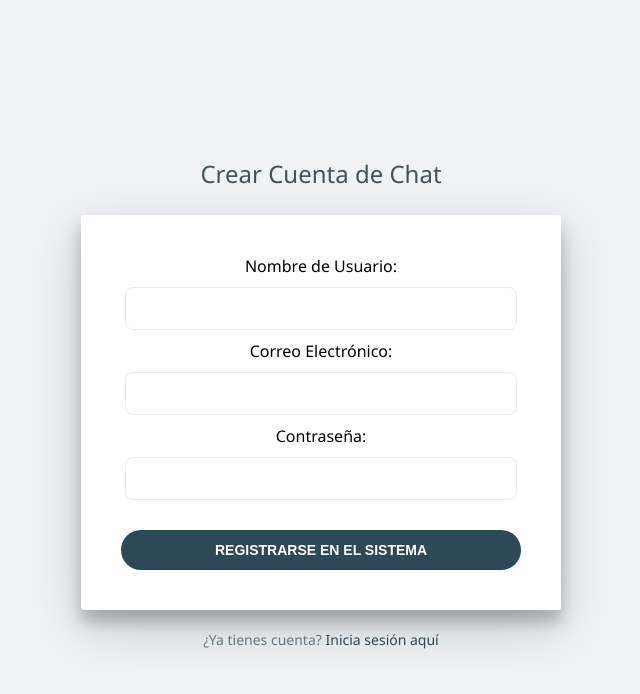
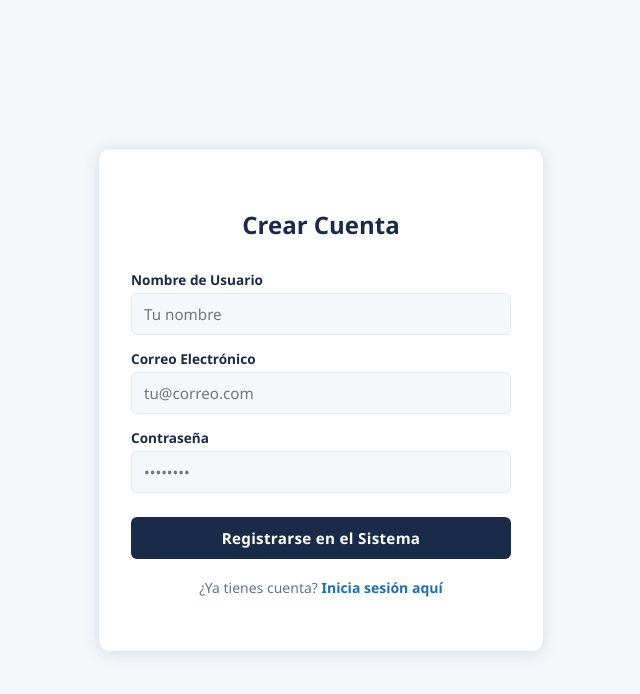
Before and after one commit to SheronDeShill/SSM_IngSoftware, an Angular app in the folder Frontend/: page /register in a window 1280 px wide. Shown: the top 694 px of the page, without its empty margins (319-959 px from the left). Built offline with nearby package versions, Linux system fonts and the light colour scheme.

Commit message:
actualizacion estilos
actualizacion estilos de login, register y admin-productos

```diff
--- a/Frontend/src/app/admin-productos/admin-productos.css
+++ b/Frontend/src/app/admin-productos/admin-productos.css
@@ -1,60 +1,138 @@
+/* === ADMIN-PRODUCTOS - Estilo consistente con Dashboard === */
+
 .admin-container {
-  padding: 20px;
-  max-width: 1000px;
+  min-height: 100vh;
+  background: #f4f8fb;
+  font-family: 'Segoe UI', Arial, sans-serif;
+}
+
+.admin-header {
+  display: flex;
+  justify-content: space-between;
+  align-items: center;
+  background: #1a2b4a;
+  color: white;
+  padding: 1rem 2rem;
+}
+
+.admin-header h2 {
+  margin: 0;
+  font-size: 1.5rem;
+  font-weight: 600;
+}
+
+.back-btn {
+  background: transparent;
+  color: white;
+  border: 1px solid rgba(255,255,255,0.4);
+  padding: 0.45rem 1rem;
+  border-radius: 6px;
+  cursor: pointer;
+  font-size: 0.9rem;
+  font-family: 'Segoe UI', Arial, sans-serif;
+  transition: background 0.2s;
+}
+
+.back-btn:hover {
+  background: rgba(255,255,255,0.12);
+}
+
+.admin-body {
+  padding: 2rem;
+  max-width: 1100px;
   margin: 0 auto;
 }
 
 .search-section {
   display: flex;
   gap: 10px;
-  margin-bottom: 20px;
+  margin-bottom: 1.5rem;
 }
 
 .search-input {
   flex: 1;
-  padding: 10px;
-  border: 1px solid #ccc;
-  border-radius: 4px;
-  font-size: 1rem;
+  padding: 10px 14px;
+  border: 1px solid #e2ebf3;
+  border-radius: 6px;
+  font-size: 0.95rem;
+  font-family: 'Segoe UI', Arial, sans-serif;
+  color: #1a2b4a;
+  background: white;
+  transition: border-color 0.2s ease, box-shadow 0.2s ease;
 }
 
-.btn-search {
-  padding: 10px 20px;
-  background-color: #007bff;
-  color: white;
-  border: none;
-  border-radius: 4px;
+.search-input:focus {
+  outline: none;
+  border-color: #1e6fab;
+  box-shadow: 0 0 0 3px rgba(30, 111, 171, 0.1);
+}
+
+.filter-select {
+  padding: 10px 14px;
+  border: 1px solid #e2ebf3;
+  border-radius: 6px;
+  background-color: white;
+  font-size: 0.95rem;
+  font-family: 'Segoe UI', Arial, sans-serif;
+  font-weight: 600;
+  color: #1a2b4a;
   cursor: pointer;
+  transition: border-color 0.2s ease;
+}
+
+.filter-select:focus {
+  outline: none;
+  border-color: #1e6fab;
 }
 
 .product-table {
   width: 100%;
   border-collapse: collapse;
-  margin-top: 10px;
-}
-
-.product-table th, .product-table td {
-  border: 1px solid #ddd;
-  padding: 12px;
-  text-align: left;
+  background: white;
+  border-radius: 12px;
+  overflow: hidden;
+  box-shadow: 0 2px 8px rgba(26, 43, 74, 0.08);
+  border: 1px solid #e2ebf3;
 }
 
 .product-table th {
-  background-color: #f4f4f4;
-  font-weight: bold;
+  background-color: #1a2b4a;
+  color: white;
+  padding: 13px 16px;
+  text-align: left;
+  font-size: 0.875rem;
+  font-weight: 600;
+  letter-spacing: 0.3px;
+}
+
+.product-table td {
+  padding: 12px 16px;
+  border-bottom: 1px solid #e2ebf3;
+  font-size: 0.92rem;
+  color: #1a2b4a;
+}
+
+.product-table tbody tr:last-child td {
+  border-bottom: none;
+}
+
+.product-table tbody tr:hover {
+  background-color: #f4f8fb;
+  transition: background 0.15s;
 }
 
 .empty-message {
   text-align: center;
-  color: #666;
+  color: #64748b;
   font-style: italic;
+  padding: 2rem !important;
 }
 
 .badge {
-  padding: 4px 8px;
+  padding: 4px 10px;
   border-radius: 12px;
-  font-size: 0.85em;
-  font-weight: bold;
+  font-size: 0.8rem;
+  font-weight: 600;
 }
 
 .badge-active {
@@ -66,18 +144,3 @@
   background-color: #f8d7da;
   color: #721c24;
 }
-
-.filter-select {
-  padding: 10px;
-  border: 1px solid #ccc;
-  border-radius: 4px;
-  background-color: white;
-  cursor: pointer;
-  font-weight: bold;
-  color: #1a2b4a;
-}
-
-.search-input:focus, .filter-select:focus {
-  outline: none;
-  border-color: #007bff;
-}
--- a/Frontend/src/app/admin-productos/admin-productos.html
+++ b/Frontend/src/app/admin-productos/admin-productos.html
@@ -1,5 +1,10 @@
 <div class="admin-container">
+
+  <header class="admin-header">
     <h2>Administración de Productos</h2>
+  </header>
+
+  <div class="admin-body">
 
     <div class="search-section">
       <select [(ngModel)]="criterioBusqueda" class="filter-select">
@@ -34,7 +39,7 @@
             <td>{{ producto.nombre }}</td>
             <td>{{ producto.categoria }}</td>
             <td>${{ producto.precio }}</td>
-          <td [ngStyle]="{'color': producto.stock <= producto.stock_minimo ? 'red' : 'black', 'font-weight': producto.stock <= producto.stock_minimo ? 'bold' : 'normal'}">
+            <td [ngStyle]="{'color': producto.stock <= producto.stock_minimo ? '#dc2626' : '#1a2b4a', 'font-weight': producto.stock <= producto.stock_minimo ? 'bold' : 'normal'}">
               {{ producto.stock }}
             </td>
             <td>{{ producto.stock_minimo }}</td>
@@ -46,4 +51,6 @@
         }
       </tbody>
     </table>
+
   </div>
+</div>
--- a/Frontend/src/app/admin-productos/admin-productos.ts
+++ b/Frontend/src/app/admin-productos/admin-productos.ts
@@ -29,7 +29,8 @@ export class AdminProductosComponent implements OnInit {
   cargarProductos(): void {
     this.productoService.obtenerProductos().subscribe({
       next: (datos) => {
-        this.productos = datos;
+
+        this.productos = datos.filter((producto: any) => producto.activo === 1);
         console.log('Productos cargados:', this.productos);
 
         this.cdr.detectChanges();
--- a/Frontend/src/app/login/login.css
+++ b/Frontend/src/app/login/login.css
@@ -1,76 +1,97 @@
-.login-container, .register-container {
+/* === LOGIN - Estilo consistente con Dashboard === */
+
+.login-container {
   display: flex;
   flex-direction: column;
   align-items: center;
   justify-content: center;
-  height: 100vh;
-  background-color: #f0f2f5; /* Gris claro de WhatsApp */
-  font-family: 'Segoe UI', Tahoma, Geneva, Verdana, sans-serif;
+  min-height: 100vh;
+  background: #f4f8fb;
+  font-family: 'Segoe UI', Arial, sans-serif;
 }
 
-/* La tarjeta blanca del formulario */
 form {
   background: white;
-  padding: 40px;
-  border-radius: 3px;
-  box-shadow: 0 17px 50px 0 rgba(11,20,26,.19), 0 12px 15px 0 rgba(11,20,26,.24);
+  padding: 2.5rem 2rem;
+  border-radius: 12px;
+  box-shadow: 0 2px 16px rgba(26, 43, 74, 0.12);
   width: 100%;
-  max-width: 400px;
+  max-width: 380px;
+  border: 1px solid #e2ebf3;
+}
+
+h2 {
+  color: #1a2b4a;
+  margin-bottom: 1.8rem;
+  font-size: 1.5rem;
+  font-weight: 600;
   text-align: center;
 }
 
-h2 {
-  color: #41525d;
-  margin-bottom: 25px;
-  font-weight: 300;
+label {
+  display: block;
+  text-align: left;
+  color: #1a2b4a;
+  font-size: 0.85rem;
+  font-weight: 600;
+  margin-bottom: 4px;
+  margin-top: 14px;
 }
 
-/* Estilo de los inputs */
 input {
-  width: 90%;
-  padding: 12px 15px;
-  margin: 10px 0;
-  border: 1px solid #e9edef;
-  border-radius: 8px;
-  background-color: #fff;
-  font-size: 15px;
+  width: 100%;
+  padding: 10px 12px;
+  border: 1px solid #e2ebf3;
+  border-radius: 6px;
+  background-color: #f4f8fb;
+  font-size: 0.95rem;
+  font-family: 'Segoe UI', Arial, sans-serif;
+  color: #1a2b4a;
   outline: none;
+  box-sizing: border-box;
+  transition: border-color 0.2s ease, box-shadow 0.2s ease;
 }
 
 input:focus {
-  border-color: #00a884; /* Verde al hacer click */
+  border-color: #1e6fab;
+  box-shadow: 0 0 0 3px rgba(30, 111, 171, 0.1);
+  background-color: white;
 }
 
-/* El botón verde característico */
-button {
+button[type="submit"] {
   width: 100%;
-  padding: 12px;
-  margin-top: 20px;
-  background-color: #008f6f;
+  padding: 11px;
+  margin-top: 1.5rem;
+  background-color: #1a2b4a;
   color: white;
   border: none;
-  border-radius: 24px;
+  border-radius: 6px;
   font-weight: 600;
-  font-size: 14px;
+  font-size: 0.95rem;
+  font-family: 'Segoe UI', Arial, sans-serif;
   cursor: pointer;
-  text-transform: uppercase;
-  transition: background 0.3s;
+  transition: background 0.2s ease, box-shadow 0.2s ease;
+  letter-spacing: 0.3px;
 }
 
-button:hover {
-  background-color: #008f6f;
-  box-shadow: 0 1px 1px 0 rgba(11,20,26,.06), 0 2px 5px 0 rgba(11,20,26,.2);
+button[type="submit"]:hover {
+  background-color: #1e3a6e;
+  box-shadow: 0 4px 12px rgba(26, 43, 74, 0.25);
 }
 
-/* Enlaces inferiores */
 p {
-  margin-top: 20px;
-  color: #667781;
-  font-size: 14px;
+  margin-top: 1.2rem;
+  color: #64748b;
+  font-size: 0.875rem;
+  text-align: center;
 }
 
 a {
-  color: #008f6f;
+  color: #1e6fab;
   text-decoration: none;
-  font-weight: 500;
+  font-weight: 600;
 }
+
+a:hover {
+  text-decoration: underline;
+}
--- a/Frontend/src/app/login/login.html
+++ b/Frontend/src/app/login/login.html
@@ -1,18 +1,19 @@
 <div class="login-container">
-  <h2>Iniciar Sesión</h2>
   <form (ngSubmit)="onLogin()">
+    <h2>Iniciar Sesión</h2>
+
     <div>
-      <label>Email:</label>
-      <input type="email" [(ngModel)]="credenciales.email" name="email" required>
+      <label>Email</label>
+      <input type="email" [(ngModel)]="credenciales.email" name="email" required placeholder="tu@correo.com">
     </div>
 
     <div>
-      <label>Contraseña:</label>
-      <input type="password" [(ngModel)]="credenciales.contrasena" name="contrasena" required>
+      <label>Contraseña</label>
+      <input type="password" [(ngModel)]="credenciales.contrasena" name="contrasena" required placeholder="••••••••">
     </div>
 
     <button type="submit">Entrar</button>
+
+    <p>¿No tienes cuenta? <a routerLink="/register">Regístrate aquí</a></p>
   </form>
-
-  <p>¿No tienes cuenta? <a routerLink="/register">Regístrate aquí</a></p>
 </div>
--- a/Frontend/src/app/register/register.css
+++ b/Frontend/src/app/register/register.css
@@ -1,76 +1,97 @@
-.login-container, .register-container {
+/* === REGISTER - Estilo consistente con Dashboard === */
+
+.register-container {
   display: flex;
   flex-direction: column;
   align-items: center;
   justify-content: center;
-  height: 100vh;
-  background-color: #f0f2f5; /* Gris claro de WhatsApp */
-  font-family: 'Segoe UI', Tahoma, Geneva, Verdana, sans-serif;
+  min-height: 100vh;
+  background: #f4f8fb;
+  font-family: 'Segoe UI', Arial, sans-serif;
 }
 
-/* La tarjeta blanca del formulario */
 form {
   background: white;
-  padding: 40px;
-  border-radius: 3px;
-  box-shadow: 0 17px 50px 0 rgba(11,20,26,.19), 0 12px 15px 0 rgba(11,20,26,.24);
+  padding: 2.5rem 2rem;
+  border-radius: 12px;
+  box-shadow: 0 2px 16px rgba(26, 43, 74, 0.12);
   width: 100%;
-  max-width: 400px;
+  max-width: 380px;
+  border: 1px solid #e2ebf3;
+}
+
+h2 {
+  color: #1a2b4a;
+  margin-bottom: 1.8rem;
+  font-size: 1.5rem;
+  font-weight: 600;
   text-align: center;
 }
 
-h2 {
-  color: #41525d;
-  margin-bottom: 25px;
-  font-weight: 300;
+label {
+  display: block;
+  text-align: left;
+  color: #1a2b4a;
+  font-size: 0.85rem;
+  font-weight: 600;
+  margin-bottom: 4px;
+  margin-top: 14px;
 }
 
-/* Estilo de los inputs */
 input {
-  width: 90%;
-  padding: 12px 15px;
-  margin: 10px 0;
-  border: 1px solid #e9edef;
-  border-radius: 8px;
-  background-color: #fff;
-  font-size: 15px;
+  width: 100%;
+  padding: 10px 12px;
+  border: 1px solid #e2ebf3;
+  border-radius: 6px;
+  background-color: #f4f8fb;
+  font-size: 0.95rem;
+  font-family: 'Segoe UI', Arial, sans-serif;
+  color: #1a2b4a;
   outline: none;
+  box-sizing: border-box;
+  transition: border-color 0.2s ease, box-shadow 0.2s ease;
 }
 
 input:focus {
-  border-color: #00a884; /* Verde al hacer click */
+  border-color: #1e6fab;
+  box-shadow: 0 0 0 3px rgba(30, 111, 171, 0.1);
+  background-color: white;
 }
 
-/* El botón verde característico */
-button {
+button[type="submit"] {
   width: 100%;
-  padding: 12px;
-  margin-top: 20px;
-  background-color: #2d4857;
+  padding: 11px;
+  margin-top: 1.5rem;
+  background-color: #1a2b4a;
   color: white;
   border: none;
-  border-radius: 24px;
+  border-radius: 6px;
   font-weight: 600;
-  font-size: 14px;
+  font-size: 0.95rem;
+  font-family: 'Segoe UI', Arial, sans-serif;
   cursor: pointer;
-  text-transform: uppercase;
-  transition: background 0.3s;
+  transition: background 0.2s ease, box-shadow 0.2s ease;
+  letter-spacing: 0.3px;
 }
 
-button:hover {
-  background-color: #2d4857;
-  box-shadow: 0 1px 1px 0 rgba(11,20,26,.06), 0 2px 5px 0 rgba(11,20,26,.2);
+button[type="submit"]:hover {
+  background-color: #1e3a6e;
+  box-shadow: 0 4px 12px rgba(26, 43, 74, 0.25);
 }
 
-/* Enlaces inferiores */
 p {
-  margin-top: 20px;
-  color: #667781;
-  font-size: 14px;
+  margin-top: 1.2rem;
+  color: #64748b;
+  font-size: 0.875rem;
+  text-align: center;
 }
 
 a {
-  color: #2d4857;
+  color: #1e6fab;
   text-decoration: none;
-  font-weight: 500;
+  font-weight: 600;
 }
+
+a:hover {
+  text-decoration: underline;
+}
--- a/Frontend/src/app/register/register.html
+++ b/Frontend/src/app/register/register.html
@@ -1,23 +1,24 @@
 <div class="register-container">
-  <h2>Crear Cuenta de Chat</h2>
   <form (ngSubmit)="onSubmit()">
+    <h2>Crear Cuenta</h2>
+
     <div>
-      <label>Nombre de Usuario:</label>
-      <input type="text" [(ngModel)]="nuevoUsuario.nombre_usuario" name="nombre_usuario" required>
+      <label>Nombre de Usuario</label>
+      <input type="text" [(ngModel)]="nuevoUsuario.nombre_usuario" name="nombre_usuario" required placeholder="Tu nombre">
     </div>
 
     <div>
-      <label>Correo Electrónico:</label>
-      <input type="email" [(ngModel)]="nuevoUsuario.email" name="email" required>
+      <label>Correo Electrónico</label>
+      <input type="email" [(ngModel)]="nuevoUsuario.email" name="email" required placeholder="tu@correo.com">
     </div>
 
     <div>
-      <label>Contraseña:</label>
-      <input type="password" [(ngModel)]="nuevoUsuario.contrasena" name="contrasena" required>
+      <label>Contraseña</label>
+      <input type="password" [(ngModel)]="nuevoUsuario.contrasena" name="contrasena" required placeholder="••••••••">
     </div>
 
     <button type="submit">Registrarse en el Sistema</button>
+
+    <p>¿Ya tienes cuenta? <a routerLink="/login">Inicia sesión aquí</a></p>
   </form>
-
-  <p>¿Ya tienes cuenta? <a routerLink="/login">Inicia sesión aquí</a></p>
 </div>
```
Lines whose indentation alone changed are shown as unchanged.
